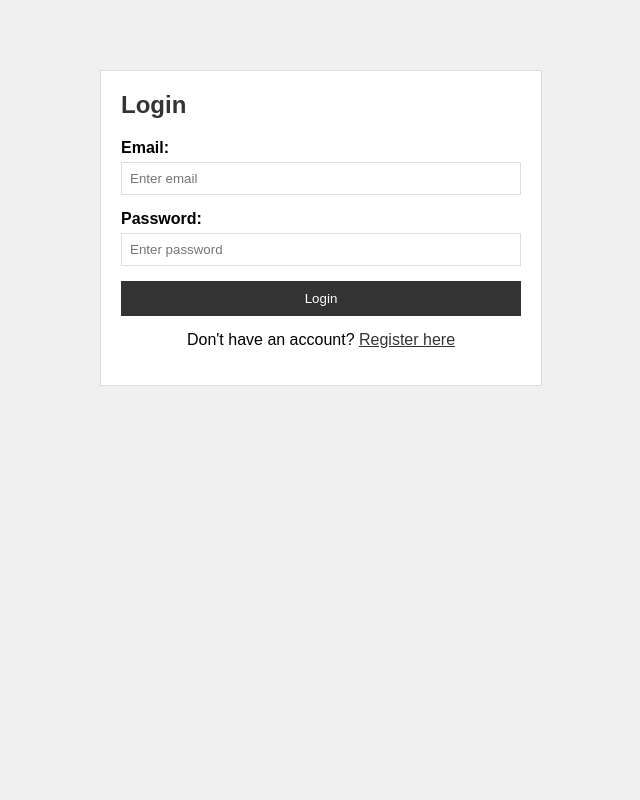
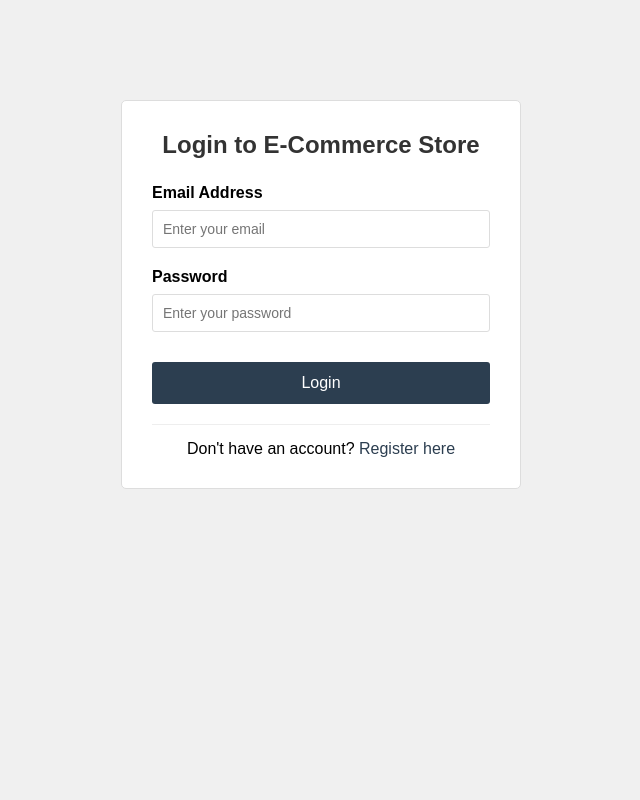
Before and after one commit to ahmedsajid851/WebTech-Hackathon-Group-4, a PHP site: page /web-tech-hackathon-project/login.php in a window 1280 px wide. Shown: the whole page, without its empty margins (319-959 px from the left). Run offline with PHP 8.4, Linux system fonts and the light colour scheme.

Commit message:
task added

```diff
--- a/config/config.php
+++ b/config/config.php
@@ -7,7 +7,7 @@ if (session_status() === PHP_SESSION_NONE) {
 }
 
 // Site configuration
-define('SITE_NAME', 'Ecommerce Lab');
+define('SITE_NAME', 'E-Commerce Store');
 define('SITE_URL', 'http://localhost/web-tech-hackathon-project/WebTech-Hackathon-Group-4/');
 define('BASE_PATH', dirname(__DIR__) . '/');
 define('UPLOAD_PATH', BASE_PATH . 'uploads/');
--- a/controllers/AuthController.php
+++ b/controllers/AuthController.php
@@ -3,6 +3,9 @@ require_once __DIR__ . '/../models/User.php';
 require_once __DIR__ . '/../config/helpers.php';
 
 class AuthController {
+    /**
+     * @var User $userModel
+     */
     private $userModel;
 
     public function __construct() {
--- a/views/admin/dashboard.php
+++ b/views/admin/dashboard.php
@@ -306,7 +306,7 @@ if($allUsers && $allUsers->num_rows > 0){
                         <tbody>
                             <?php foreach($recentUsers as $row): ?>
                             <tr>
-                                <td><?php echo $row['id']; ?></td>
+                                <td><?php echo $row['id']; ?></dt>
                                 <td><?php echo htmlspecialchars($row['name']); ?></dt>
                                 <td><?php echo htmlspecialchars($row['email']); ?></dt>
                                 <td>
--- a/views/auth/login.php
+++ b/views/auth/login.php
@@ -27,94 +27,135 @@ unset($_SESSION["loginError"]);
 unset($_SESSION["email"]);
 ?>
 
-<html>
+<!DOCTYPE html>
+<html lang="en">
 <head>
+    <meta charset="UTF-8">
+    <meta name="viewport" content="width=device-width, initial-scale=1.0">
     <title>Login - <?php echo SITE_NAME; ?></title>
     <style>
+        * {
+            margin: 0;
+            padding: 0;
+            box-sizing: border-box;
+        }
         body {
             font-family: Arial, sans-serif;
+            background: #f0f0f0;
             margin: 0;
             padding: 20px;
-            background: #f0f0f0;
         }
         .container {
             max-width: 400px;
-            margin: 50px auto;
+            margin: 80px auto;
             background: white;
-            padding: 20px;
+            padding: 30px;
             border: 1px solid #ddd;
+            border-radius: 5px;
         }
         h2 {
             margin-top: 0;
+            margin-bottom: 25px;
             color: #333;
+            text-align: center;
+        }
+        .form-group {
+            margin-bottom: 20px;
+        }
+        label {
+            font-weight: bold;
+            display: block;
+            margin-bottom: 8px;
         }
         input {
             width: 100%;
-            padding: 8px;
-            margin: 5px 0 15px 0;
+            padding: 10px;
             border: 1px solid #ddd;
+            border-radius: 3px;
             box-sizing: border-box;
+            font-size: 14px;
+        }
+        input:focus {
+            outline: none;
+            border-color: #2c3e50;
         }
         button {
-            background: #333;
+            background: #2c3e50;
             color: white;
-            padding: 10px 20px;
+            padding: 12px 20px;
             border: none;
+            border-radius: 3px;
             cursor: pointer;
             width: 100%;
+            font-size: 16px;
+            margin-top: 10px;
         }
         button:hover {
-            background: #555;
+            background: #34495e;
         }
         .error {
             color: red;
-            font-size: 14px;
-            margin: 5px 0;
+            font-size: 13px;
+            margin-top: 5px;
         }
         .success {
             color: green;
             font-size: 14px;
-            margin: 10px 0;
+            margin-bottom: 20px;
             padding: 10px;
             background: #e8f5e9;
             border: 1px solid #4caf50;
+            border-radius: 3px;
+            text-align: center;
         }
         .register-link {
-            margin-top: 15px;
+            margin-top: 20px;
             text-align: center;
+            padding-top: 15px;
+            border-top: 1px solid #eee;
         }
         .register-link a {
-            color: #333;
+            color: #2c3e50;
+            text-decoration: none;
         }
-        label {
-            font-weight: bold;
+        .register-link a:hover {
+            text-decoration: underline;
+        }
+        .login-error {
+            background: #f8d7da;
+            color: #721c24;
+            padding: 10px;
+            margin-bottom: 20px;
+            border: 1px solid #f5c6cb;
+            border-radius: 3px;
+            text-align: center;
         }
     </style>
 </head>
 <body>
     <div class="container">
-        <h2>Login</h2>
+        <h2>Login to <?php echo SITE_NAME; ?></h2>
 
         <?php if($successMsg): ?>
             <div class="success"><?php echo $successMsg; ?></div>
         <?php endif; ?>
 
         <?php if($loginError): ?>
-            <div class="error"><?php echo $loginError; ?></div>
+            <div class="login-error"><?php echo $loginError; ?></div>
         <?php endif; ?>
 
         <form method="post" action="../../controllers/AuthController.php?action=login">
-            <div>
-                <label>Email:</label><br/>
-                <input type="email" name="email" placeholder="Enter email" value="<?php echo htmlspecialchars($email); ?>" required/>
+            <div class="form-group">
+                <label>Email Address</label>
+                <input type="email" name="email" placeholder="Enter your email" value="<?php echo htmlspecialchars($email); ?>" required/>
                 <?php if($emailError): ?>
                     <div class="error"><?php echo $emailError; ?></div>
                 <?php endif; ?>
             </div>
 
-            <div>
-                <label>Password:</label><br/>
-                <input type="password" name="password" placeholder="Enter password" required/>
+            <div class="form-group">
+                <label>Password</label>
+                <input type="password" name="password" placeholder="Enter your password" required/>
                 <?php if($passwordError): ?>
                     <div class="error"><?php echo $passwordError; ?></div>
                 <?php endif; ?>
```
Also changed, not shown: views/auth/register.php (+9 -1 lines).
